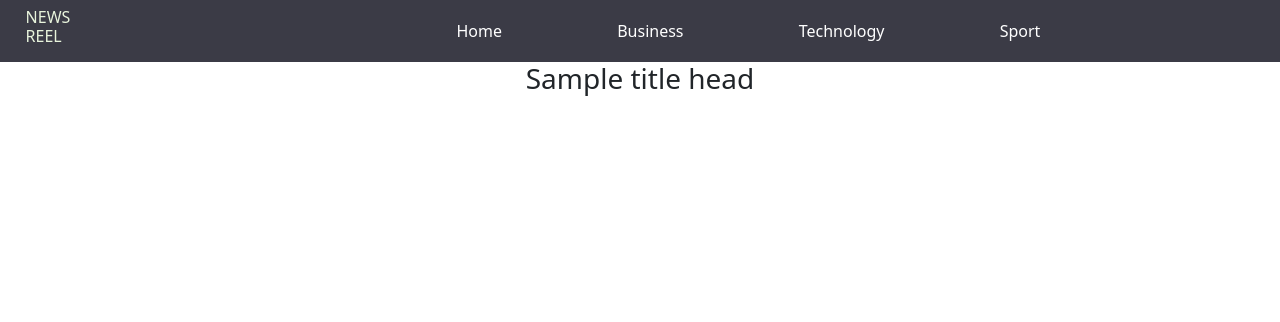
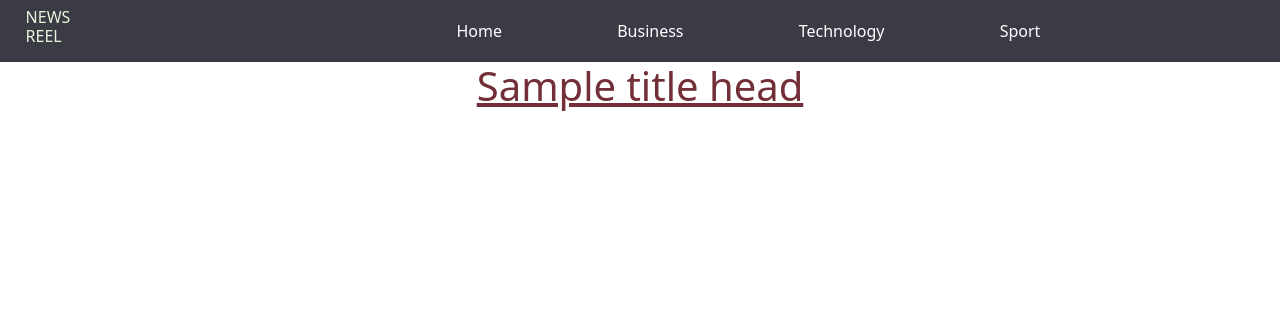
Before and after one commit to Jaffar-Hussein/News-Reel, a Flask app: template app/templates/articles.html in a window 1280 px wide. Shown: the top 322 px of the page. Run offline with Flask 2, Linux system fonts and the light colour scheme; the template is opened without the code that fills it: most values are stand-ins (such as "Sample title", 1, 10 or a date in 2020); parts of the project's set-up code (start-up, migrations or seed data) failed here and were passed over; some libraries are stand-ins or nearby versions.

Commit message:
st:added styling to the dynamic title

```diff
--- a/app/main/views.py
+++ b/app/main/views.py
@@ -21,6 +21,6 @@ def articles(site):
 
 @app.route('/categories/<categorie>')
 def cat(categorie):
-    title_head = categorie.upper()
+    title_head = categorie.upper() + " NEWS"
     articles_news = categories(categorie)
     return render_template('articles.html', articles_news=articles_news,title_head=title_head)
--- a/app/static/css/index.css
+++ b/app/static/css/index.css
@@ -19,3 +19,6 @@
     align-items: center!important; */
     justify-content: center !important;
 }
+.textc{
+    color: rgb(114, 47, 55);
+}
--- a/app/templates/articles.html
+++ b/app/templates/articles.html
@@ -1,7 +1,7 @@
 {% import 'macros.html' as macro %}
 {% extends 'base.html' %}
 {% block content %}
-<p class="h3 text-center">{{title_head}}</p>
+<p class="h1 text-center text-decoration-underline textc">{{title_head}}</p>
 
 {{macro.article(articles_news)}}
 
```
